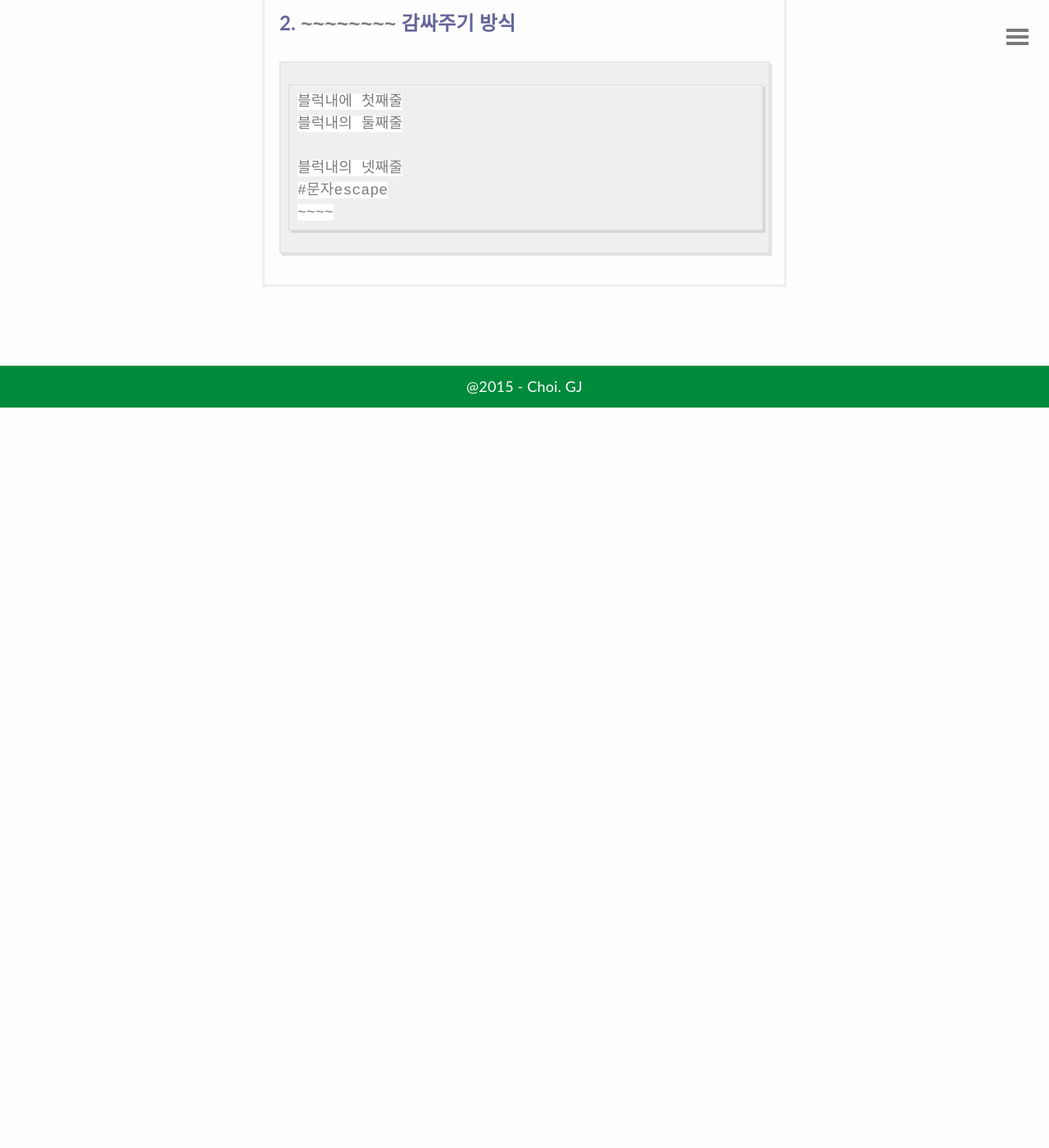
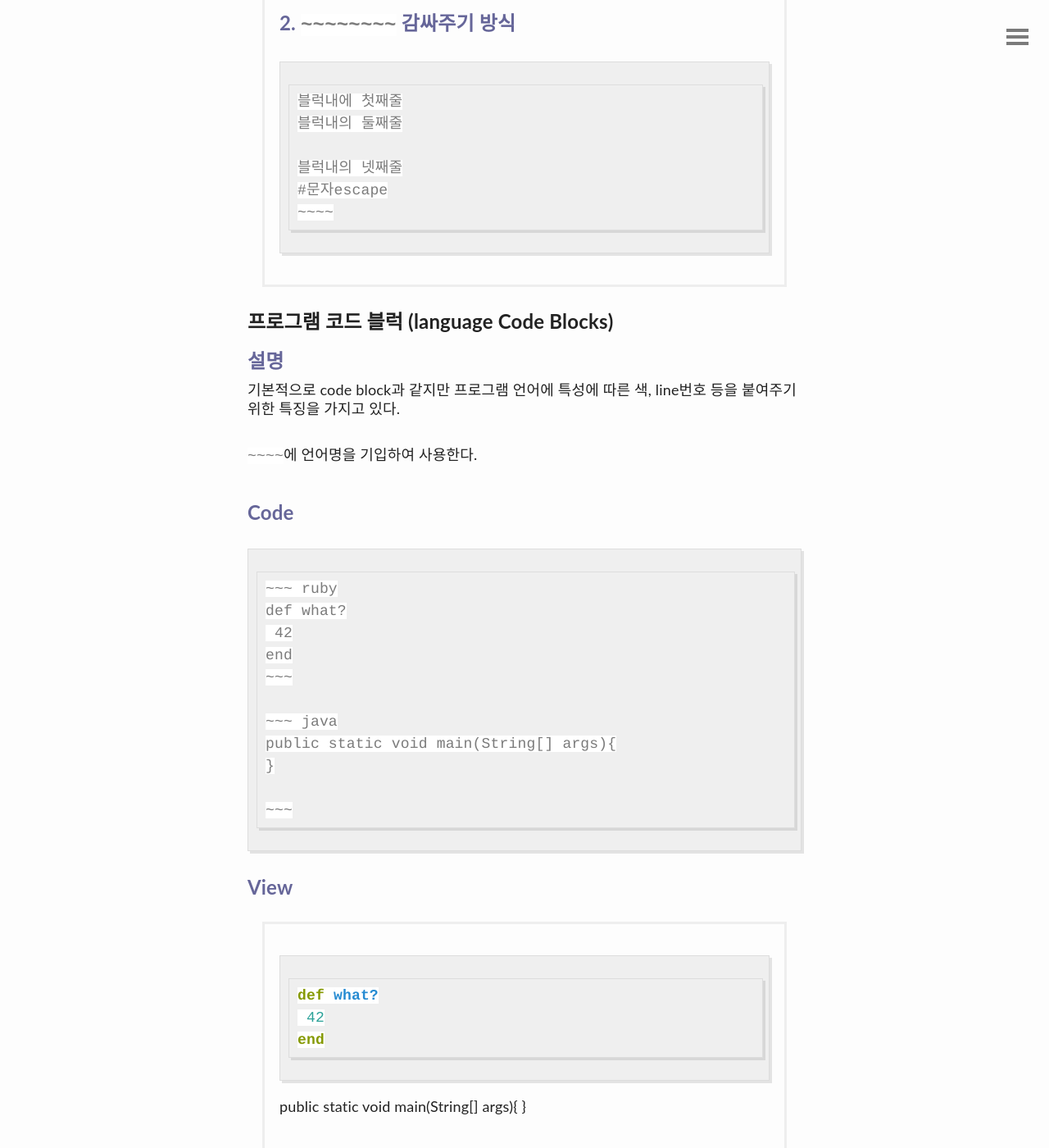
Before and after one commit to gjchoi/gjchoi.bak, a Jekyll site: the page built from _posts/2016-02-21-Kramdown(마크다운)-사용법.md, in a window 1280 px wide and 1400 px high, scrolled down 6307 px. Shown: the whole window at 82% size. Built offline with Jekyll 4.4.1, drawn with Linux system fonts in a browser that asks for light colours; comment, search, counter and statistics services are not loaded; before the commit the page ends 6804 px from its top, so only the background shows below that.

Commit message:
Update 2016-02-21-Kramdown(마크다운)-사용법.md

```diff
--- a/_posts/2016-02-21-Kramdown(마크다운)-사용법.md
+++ b/_posts/2016-02-21-Kramdown(마크다운)-사용법.md
@@ -212,3 +212,41 @@ H1, H2, H3, H4, H5, H6 문장의 속성을 준다.
 ~~~~
 ~~~~~~~
 </div>
+
+
+
+### 프로그램 코드 블럭 (language Code Blocks)
+
+#### 설명
+기본적으로 code block과 같지만 프로그램 언어에 특성에 따른 색, line번호 등을 붙여주기 위한 특징을 가지고 있다.
+
+`~~~~`에 언어명을 기입하여 사용한다.
+
+#### Code
+
+~~~~~~~~~~
+~~~ ruby
+def what?
+ 42
+end
+~~~
+
+~~~ java
+public static void main(String[] args){
+}
+
+~~~
+~~~~~~~~~~
+
+#### View
+
+<div class="view">
+~~~ ruby
+def what?
+ 42
+end
+~~~
+
+public static void main(String[] args){
+}
+</div>
```
